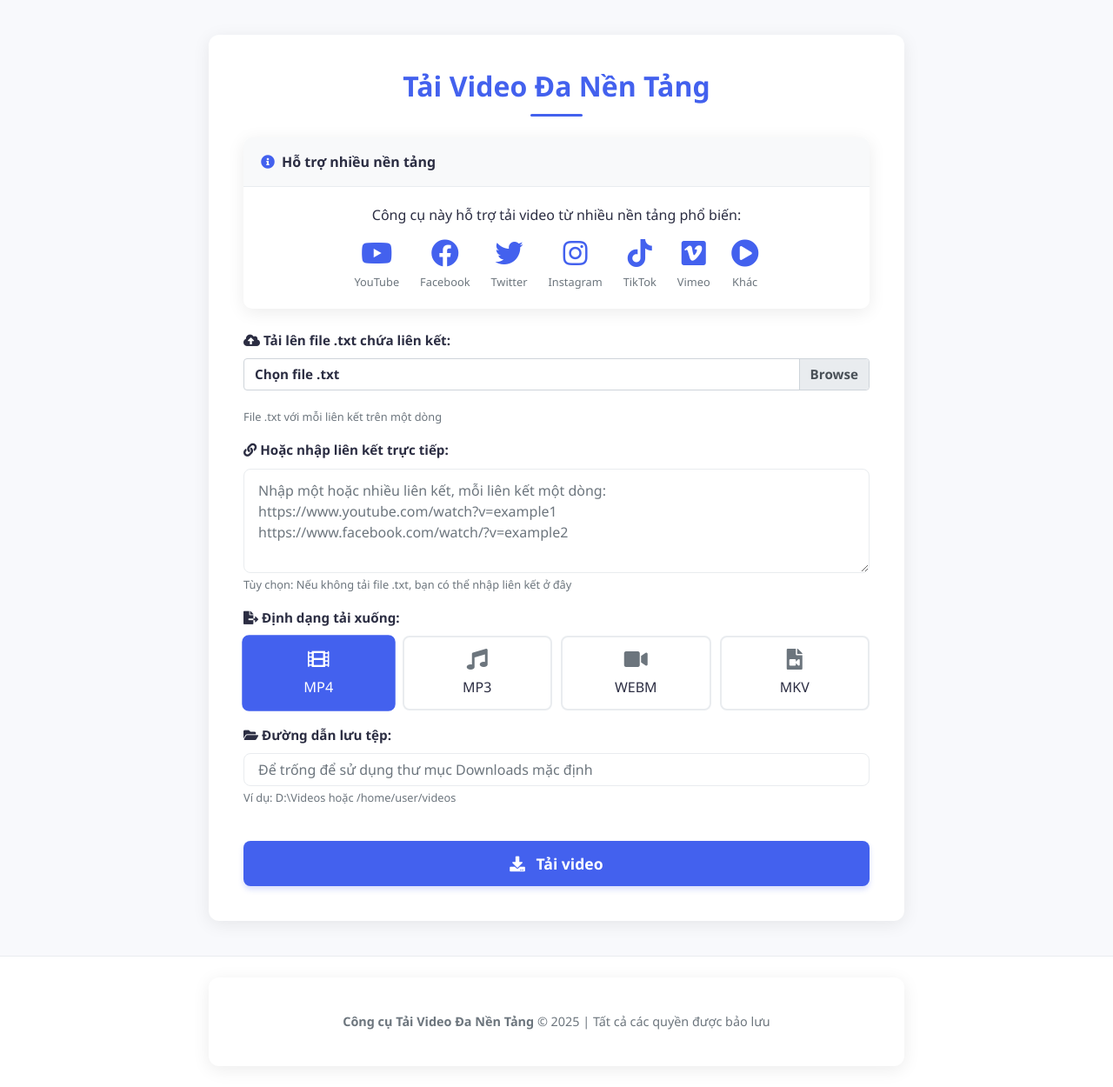
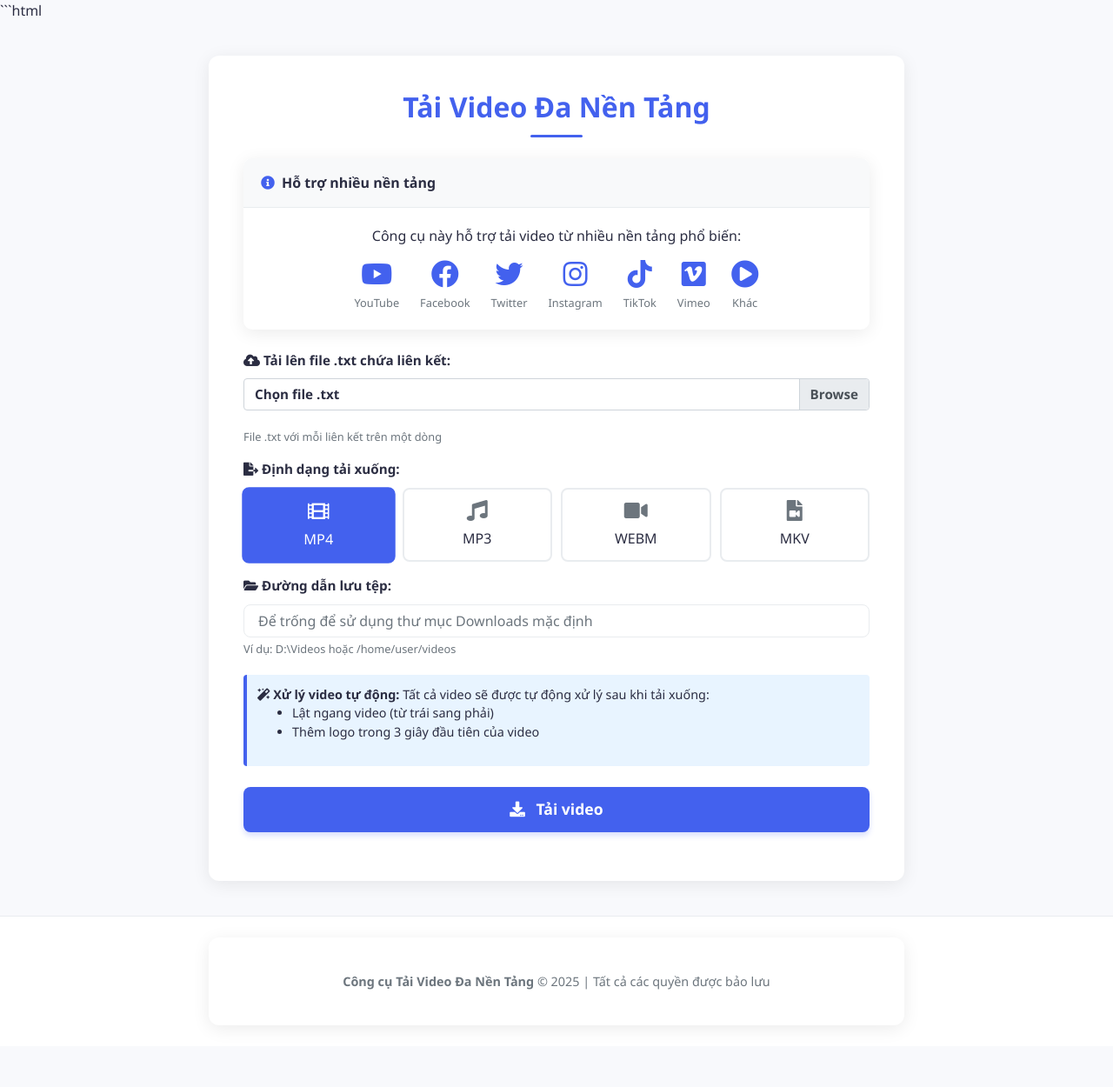
Before and after one commit to vu2005/DownloadVideo, a Flask app: page / in a window 1280 px wide. Shown: the whole page at 87% size. After the commit the page ends 1138 px from the top, so only its background shows below. Run offline with Flask 3, Linux system fonts and the light colour scheme; some libraries are stand-ins or nearby versions.

Commit message:
update_v2

````diff
--- a/app.py
+++ b/app.py
@@ -1,3 +1,4 @@
+# -*- coding: utf-8 -*-
 from flask import Flask, render_template, request, redirect, url_for, session, flash
 import yt_dlp
 import os
@@ -150,6 +151,12 @@
                     'status': 'finished',
                     'completed_processing_time': datetime.now().strftime('%H:%M:%S')
                 })
+            else:
+                # For MP3, no post-processing needed
+                download_status[download_id].update({
+                    'status': 'finished',
+                    'completed_processing_time': datetime.now().strftime('%H:%M:%S')
+                })
 
         return True
     except Exception as e:
--- a/templates/download_status.html
+++ b/templates/download_status.html
@@ -153,7 +153,7 @@
 </head>
 
 <body>
-    {% extends "base.html" %}
+    {% extends "download_complete.html" %}
 
     {% block content %}
     <div class="container">
--- a/templates/index.html
+++ b/templates/index.html
@@ -1,3 +1,4 @@
+```html
 <!DOCTYPE html>
 <html lang="vi">
 <head>
@@ -327,6 +328,15 @@
                 flex-wrap: wrap;
             }
         }
+
+        .post-processing-note {
+            background-color: #e8f4ff;
+            border-left: 4px solid var(--primary-color);
+            padding: 12px;
+            margin-top: 20px;
+            border-radius: 4px;
+            font-size: 0.9rem;
+        }
     </style>
 </head>
 <body>
@@ -396,21 +406,10 @@
                         <i class="fas fa-cloud-upload-alt"></i> Tải lên file .txt chứa liên kết:
                     </label>
                     <div class="custom-file mb-3">
-                        <input type="file" class="custom-file-input" id="url_file" name="url_file" accept=".txt">
+                        <input type="file" class="custom-file-input" id="url_file" name="url_file" accept=".txt" required>
                         <label class="custom-file-label" for="url_file">Chọn file .txt</label>
                     </div>
                     <small class="form-text text-muted">File .txt với mỗi liên kết trên một dòng</small>
-                </div>
-
-                <div class="form-group">
-                    <label for="urls">
-                        <i class="fas fa-link"></i> Hoặc nhập liên kết trực tiếp:
-                    </label>
-                    <textarea class="form-control" id="urls" name="urls" rows="3"
-                        placeholder="Nhập một hoặc nhiều liên kết, mỗi liên kết một dòng:
-https://www.youtube.com/watch?v=example1
-https://www.facebook.com/watch/?v=example2"></textarea>
-                    <small class="form-text text-muted">Tùy chọn: Nếu không tải file .txt, bạn có thể nhập liên kết ở đây</small>
                 </div>
 
                 <div class="form-group">
@@ -447,6 +446,14 @@
                     <small class="form-text text-muted">Ví dụ: D:\Videos hoặc /home/user/videos</small>
                 </div>
 
+                <div class="post-processing-note">
+                    <i class="fas fa-magic"></i> <strong>Xử lý video tự động:</strong> Tất cả video sẽ được tự động xử lý sau khi tải xuống:
+                    <ul>
+                        <li>Lật ngang video (từ trái sang phải)</li>
+                        <li>Thêm logo trong 3 giây đầu tiên của video</li>
+                    </ul>
+                </div>
+
                 <button type="submit" class="btn btn-primary">
                     <i class="fas fa-download mr-2"></i> Tải video
                 </button>
@@ -471,13 +478,6 @@
             $('.custom-file-input').on('change', function() {
                 var fileName = $(this).val().split('\\').pop();
                 $(this).next('.custom-file-label').html(fileName || 'Chọn file .txt');
-
-                // Nếu đã chọn file, ẩn textarea nhập link
-                if (fileName) {
-                    $('#urls').prop('disabled', true).css('opacity', '0.5');
-                } else {
-                    $('#urls').prop('disabled', false).css('opacity', '1');
-                }
             });
 
             // Xử lý chọn định dạng
@@ -501,11 +501,10 @@
             // Kiểm tra hợp lệ trước khi gửi form
             $('form').on('submit', function(e) {
                 var urlFile = $('#url_file').val();
-                var urlsText = $('#urls').val();
 
-                if (!urlFile && !urlsText) {
+                if (!urlFile) {
                     e.preventDefault();
-                    alert('Vui lòng tải lên file .txt hoặc nhập ít nhất một liên kết');
+                    alert('Vui lòng tải lên file .txt chứa các liên kết video');
                     return false;
                 }
 
@@ -513,45 +512,6 @@
                 $('.btn-primary').html('<i class="fas fa-spinner fa-spin mr-2"></i> Đang xử lý...');
             });
         });
-
-        // Hàm mô phỏng để hiển thị hiệu ứng lật từ trái sang phải khi có video tải về
-        function createDownloadItem(title, thumbnail, format) {
-            var downloadCard = $('<div class="card mb-3 download-card"></div>');
-            var cardBody = $('<div class="card-body"></div>');
-
-            cardBody.html(`
-                <div class="d-flex">
-                    <div class="mr-3">
-                        <i class="fas fa-${format === 'mp3' ? 'music' : 'video'} fa-2x text-primary"></i>
-                    </div>
-                    <div class="flex-grow-1">
-                        <h5>${title}</h5>
-                        <div class="download-progress">
-                            <div class="download-progress-bar" style="width:0%"></div>
-                        </div>
-                        <small class="text-muted mt-2 d-block">Đang tải xuống... <span class="download-percent">0%</span></small>
-                    </div>
-                </div>
-            `);
-
-            downloadCard.append(cardBody);
-            $('#download-list').prepend(downloadCard);
-
-            // Mô phỏng tiến trình tải xuống
-            var progress = 0;
-            var interval = setInterval(function() {
-                progress += Math.floor(Math.random() * 10);
-                if (progress > 100) progress = 100;
-
-                downloadCard.find('.download-progress-bar').css('width', progress + '%');
-                downloadCard.find('.download-percent').text(progress + '%');
-
-                if (progress === 100) {
-                    clearInterval(interval);
-                    downloadCard.find('small').html('<i class="fas fa-check-circle text-success"></i> Tải xuống hoàn tất');
-                }
-            }, 500);
-        }
     </script>
 </body>
 </html>
````
Also changed, not shown: logo.png.
